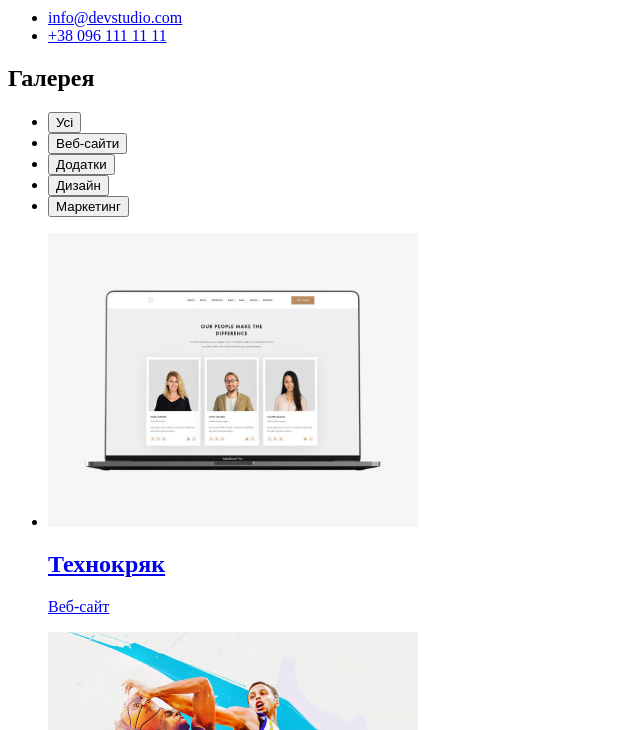
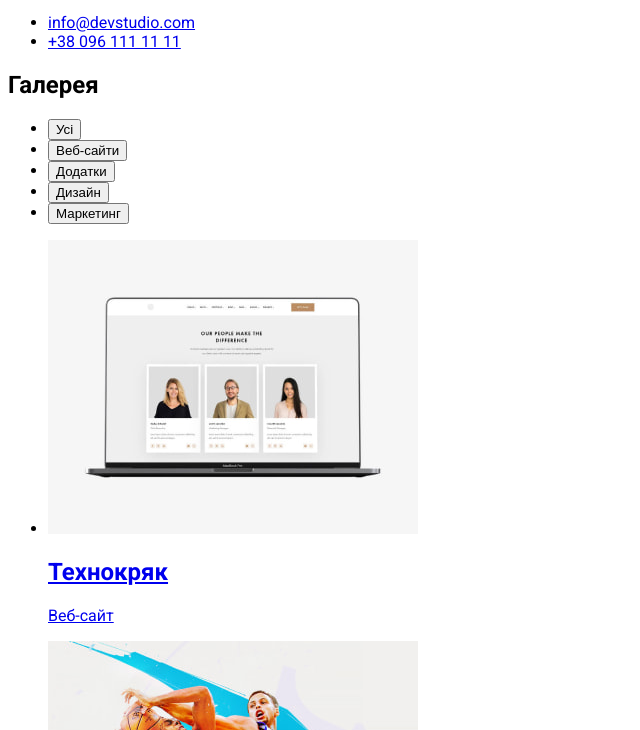
Before and after one commit to NataliiaLuk/goit-markup-hw-02, a plain HTML site: page portfolio.html in a window 1280 px wide. Shown: the part 103-833 px from the top of the page, without its empty margins (0-640 px from the left). Drawn offline with Linux system fonts and the light colour scheme.

Commit message:
Update portfolio.html

```diff
--- a/portfolio.html
+++ b/portfolio.html
@@ -4,6 +4,12 @@
     <meta charset="UTF-8">
     <meta name="viewport" content="width=device-width, initial-scale=1.0">
     <title>Портфоліо</title>
+    <link rel="preconnect" href="https://fonts.googleapis.com">
+    <link rel="preconnect" href="https://fonts.gstatic.com" crossorigin>
+    <link
+        href="https://fonts.googleapis.com/css2?family=Cookie&family=Montserrat:wght@400;700&family=Raleway:wght@700&family=Roboto:wght@400;500;700;900&display=swap"
+        rel="stylesheet">
+    <link rel="stylesheet" href="./css/styles.css">
 </head>
 <body>
     <header class="header">
```
